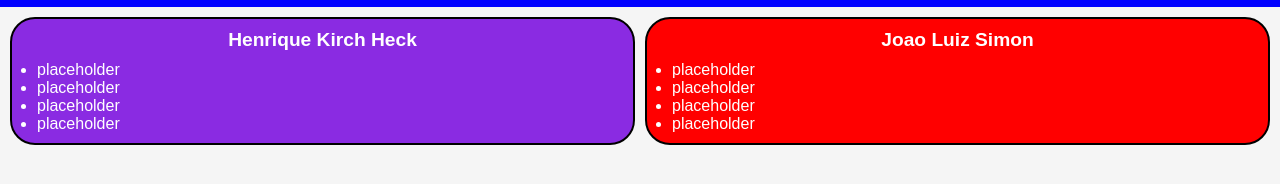
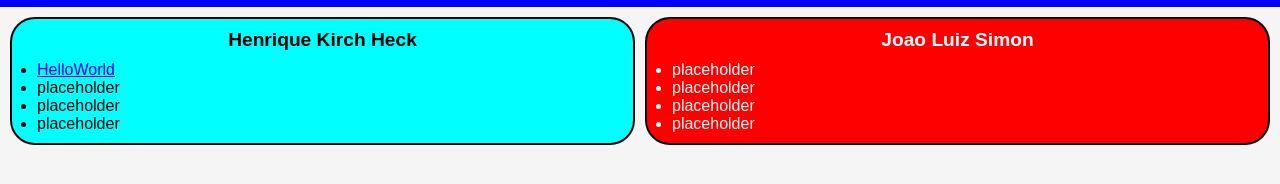
Before and after one commit to henriquekirchheck/curso-html5-cursoemvideo, a plain HTML site: page index.html in a window 1280 px wide. Shown: the part 104-288 px from the top of the page. Drawn offline with Linux system fonts and the light colour scheme.

Commit message:
Added HelloWorld

```diff
--- a/index.html
+++ b/index.html
@@ -20,14 +20,14 @@
     <main class="projects">
         <!-- Esse é o projeto do Henrique -->
         <div class="subproject">
-            <div class="project-div" style="background-color: blueviolet;">
-                <div class="project-header">
+            <div class="project-div" style="background-color: cyan;">
+                <div class="project-header" style="color: black;">
                     Henrique Kirch Heck
                 </div>
-                <div class="project-body">
+                <div class="project-body" style="color: black;">
                     <!-- Aqui é onde fica as listas de tudo que a gente vai fazer -->
                     <ul>
-                        <li>placeholder</li>
+                        <li><a href="./henrique/aulas/HelloWorld/index.html">HelloWorld</a></li>
                         <li>placeholder</li>
                         <li>placeholder</li>
                         <li>placeholder</li>
```
Also changed, not shown: henrique/aulas/HelloWorld/index.html (added, +12 -0 lines).
